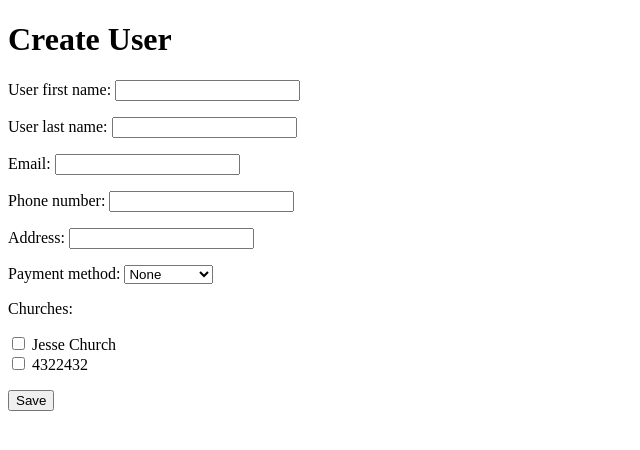
After one commit to jcelestino581/pullpay2, a Django app: page /create_user in a window 1280 px wide. The commit adds this page. Shown: the top 450 px of the page, without its empty margins (0-640 px from the left). Run offline with Django 5.2, Linux system fonts and the light colour scheme; data comes from the database, SQL or seed files in the repository; both versions use the stored data as it was after the commit.

Commit message:
Created Users Model

```diff
--- a/pullpayproject/churches/admin.py
+++ b/pullpayproject/churches/admin.py
@@ -1,7 +1,5 @@
 from django.contrib import admin
-
-# Register your models here.
-
-from .models import Church
+from .models import Church, Users
 
 admin.site.register(Church)
+admin.site.register(Users)
--- a/pullpayproject/churches/forms.py
+++ b/pullpayproject/churches/forms.py
@@ -1,10 +1,28 @@
 from django import forms
-from .models import Church
+from .models import Church, Users
+
 
 class ChurchForm(forms.ModelForm):
     class Meta:
         model = Church
-        fields = ['church_name_text', 'size_int', 'church_type_text']
+        fields = ["church_name_text", "size_int", "church_type_text"]
         widgets = {
-            'church_type_text': forms.Select(),  # Renders as a dropdown
+            "church_type_text": forms.Select(),  # Renders as a dropdown
         }
+
+
+class UsersForm(forms.ModelForm):
+    class Meta:
+        model = Users  # Specify the model to create the form from
+        fields = [
+            "user_first_name",
+            "user_last_name",
+            "email",
+            "phone_number",
+            "address",
+            "payment_method",
+            "churches",  # Include churches field for many-to-many relationship
+        ]
+        widgets = {
+            "churches": forms.CheckboxSelectMultiple()  # Render as checkboxes for multiple selection
+        }
--- a/pullpayproject/churches/models.py
+++ b/pullpayproject/churches/models.py
@@ -9,6 +9,14 @@ CHURCH_TYPE_CHOICES = [
     ("PRESBYTERIAN", "Presbyterian"),
     ("NON_DENOMINATIONAL", "Non-Denominational"),
     # Add more choices as needed
+]
+
+PAYMENT_TYPE_CHOICES = [
+    ("VISA", "Visa"),
+    ("MASTERCARD", "Mastercard"),
+    ("DISCOVER", "Discover"),
+    ("AMEX", "Amex"),
+    ("NONE", "None"),
 ]
 
 
@@ -23,3 +31,30 @@ class Church(models.Model):
         choices=CHURCH_TYPE_CHOICES,
         default="NON_DENOMINATIONAL",  # Ensure default is one of the choices
     )
+
+    def __str__(self):
+        return self.church_name_text
+
+
+class Users(models.Model):
+    user_first_name = models.CharField(max_length=200)
+    user_last_name = models.CharField(max_length=200)
+    email = models.EmailField(
+        max_length=254, unique=True
+    )  # Adds an email field with validation
+    phone_number = models.CharField(
+        max_length=15, blank=True, null=True
+    )  # Adds a phone number field
+    address = models.CharField(
+        max_length=500, blank=True, null=True
+    )  # Optional address field
+    payment_method = models.CharField(
+        max_length=200,
+        choices=PAYMENT_TYPE_CHOICES,
+        default="NONE",  # Ensure default is one of the choices
+    )
+    # Many-to-Many relationship with Church
+    churches = models.ManyToManyField(Church, related_name="users")
+
+    def __str__(self):
+        return f"{self.user_first_name} {self.user_last_name}"
--- /dev/null
+++ b/pullpayproject/churches/templates/create_user.html
@@ -0,0 +1,22 @@
+<!DOCTYPE html>
+<html lang="en">
+
+<head>
+    <meta charset="UTF-8">
+    <meta name="viewport" content="width=device-width, initial-scale=1.0">
+    <title>Create User</title>
+</head>
+
+<body>
+    <h1>Create User</h1>
+
+    <form method="POST">
+        {% csrf_token %}
+        {{ form.as_p }} <!-- Render the form fields -->
+
+        <button type="submit">Save</button>
+    </form>
+
+</body>
+
+</html>
--- a/pullpayproject/churches/templates/index.html
+++ b/pullpayproject/churches/templates/index.html
@@ -10,6 +10,8 @@
     <ul>
         <li><button class="Add_Church_Button"><a href="add_church">Add Church</a> </button></li>
         <li><button class="View_Churches_Button"><a href="view_churches">View/Delete/Update churches</a></button></li>
+        <li><button class="Add_User_Button"><a href="create_user">Create User</a></button></li>
+
     </ul>
 </body>
 
--- a/pullpayproject/churches/urls.py
+++ b/pullpayproject/churches/urls.py
@@ -8,5 +8,7 @@ urlpatterns = [
     path("add_church/", views.add_church, name="add_church"),
     path("delete_church/<int:id>/", views.delete_church, name="delete_church"),
     path("update_church/<int:id>/", views.update_church, name="update_church"),
+    path("create_user", views.create_user, name="create_user"),
+    path("user_list/", views.user_list, name="user_list"),
     path("success/", views.success, name="success"),
 ]
--- a/pullpayproject/churches/views.py
+++ b/pullpayproject/churches/views.py
@@ -1,8 +1,8 @@
 from django.shortcuts import render, get_object_or_404, redirect
 from django.contrib import messages
 from django.http import HttpResponse
-from .models import Church  # Ensure you use the correct model
-from .forms import ChurchForm
+from .models import Church, Users  # Ensure you use the correct model
+from .forms import ChurchForm, UsersForm
 
 
 def index(request):
@@ -77,5 +77,22 @@ def update_church(request, id):
     return render(request, "update_church.html", {"form": form, "church": church})
 
 
+def create_user(request):
+    if request.method == "POST":
+        form = UsersForm(request.POST)
+        if form.is_valid():
+            form.save()  # Save the form data to the database
+            return redirect("user_list")  # Redirect to a success page
+    else:
+        form = UsersForm()
+
+    return render(request, "create_user.html", {"form": form})
+
+
 def success(request):
     return HttpResponse("Church added successfully!")
+
+
+def user_list(request):
+    users = Users.objects.all()
+    return render(request, "user_list.html", {"users": users})
```
Also changed, not shown: pullpayproject/churches/templates/user_list.html (added, +7 -0 lines), pullpayproject/churches/migrations/0002_users.py (added), pullpayproject/churches/migrations/0003_users_churches.py (added), pullpayproject/db.sqlite3.
